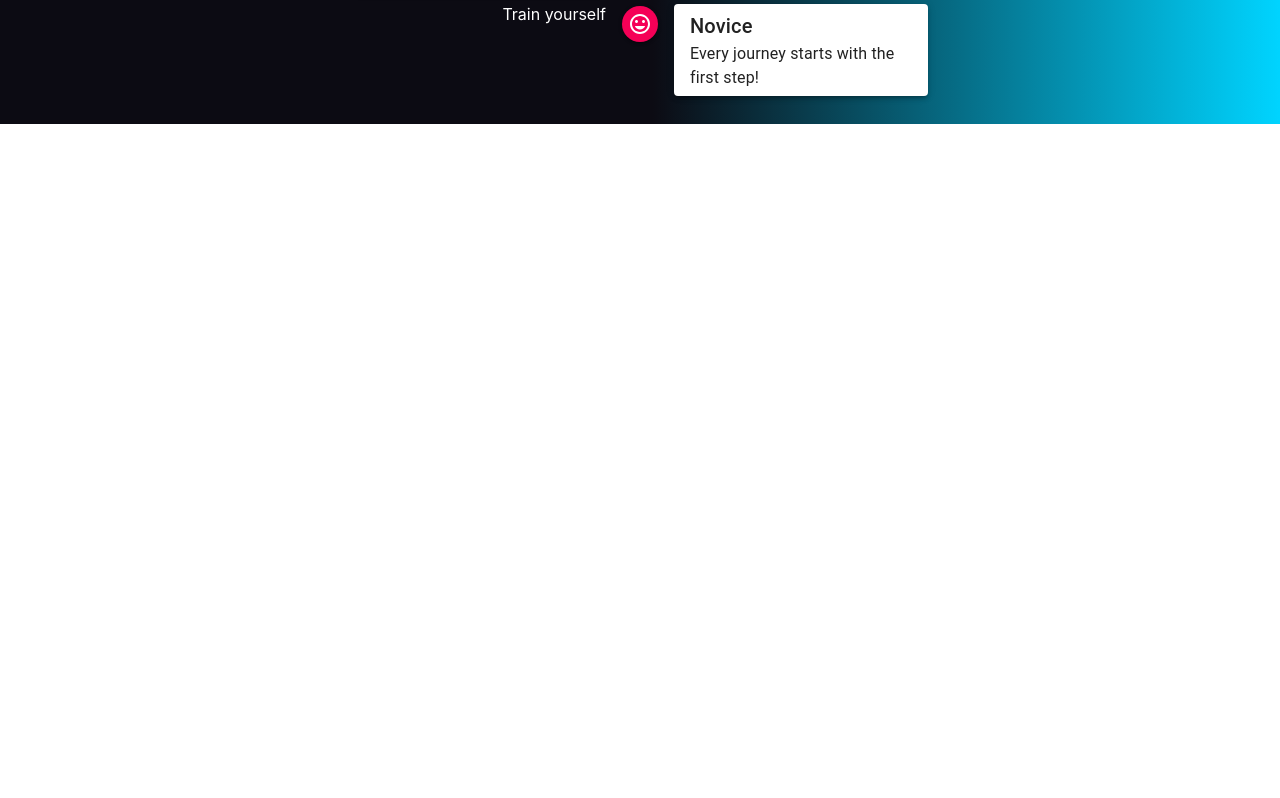
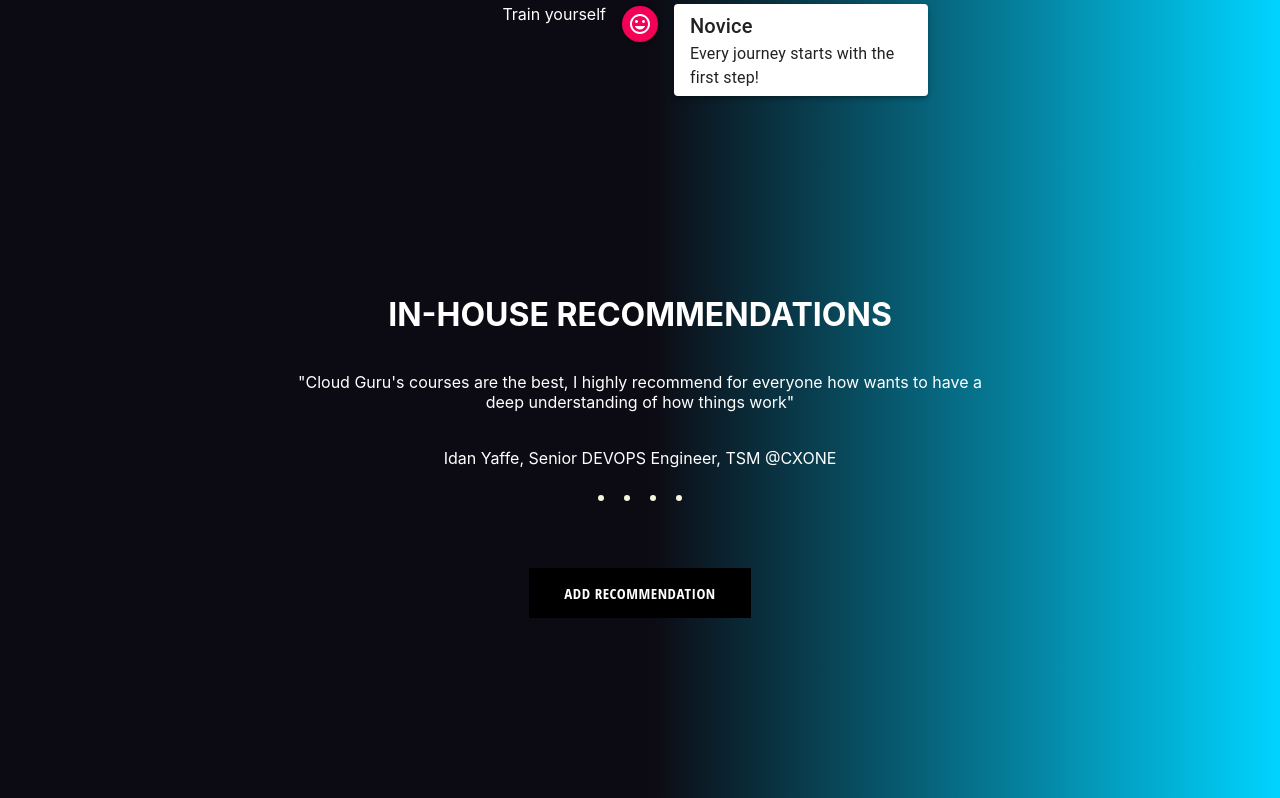
Before and after one commit to taldo17/evolve, a React (Create React App) app: page /evolve/devops in a window 1280 px wide. Shown: the part 855-1653 px from the top of the page. Before the commit the page ends 979 px from the top, so only its background shows below. Built offline with nearby package versions, Linux system fonts and the light colour scheme; no server answers.

Commit message:
adding things

```diff
--- a/src/pages/devops/devops.jsx
+++ b/src/pages/devops/devops.jsx
@@ -4,6 +4,7 @@
 import CustomizedTimeline from "../../components/track/track";
 import MenuItem from "../../components/menu-item/menu-item";
 import {evolveSections} from "../../data/data";
+import Quote from "../../components/quotes/quotes";
 
 const Devops = (props) => {
     let devopsSection = evolveSections.find((section) => section.title === 'devops');
@@ -28,6 +29,7 @@
                     </div> : undefined
                 }
                 <CustomizedTimeline/>
+                <Quote/>
             </div>
         </div>
     )
```
